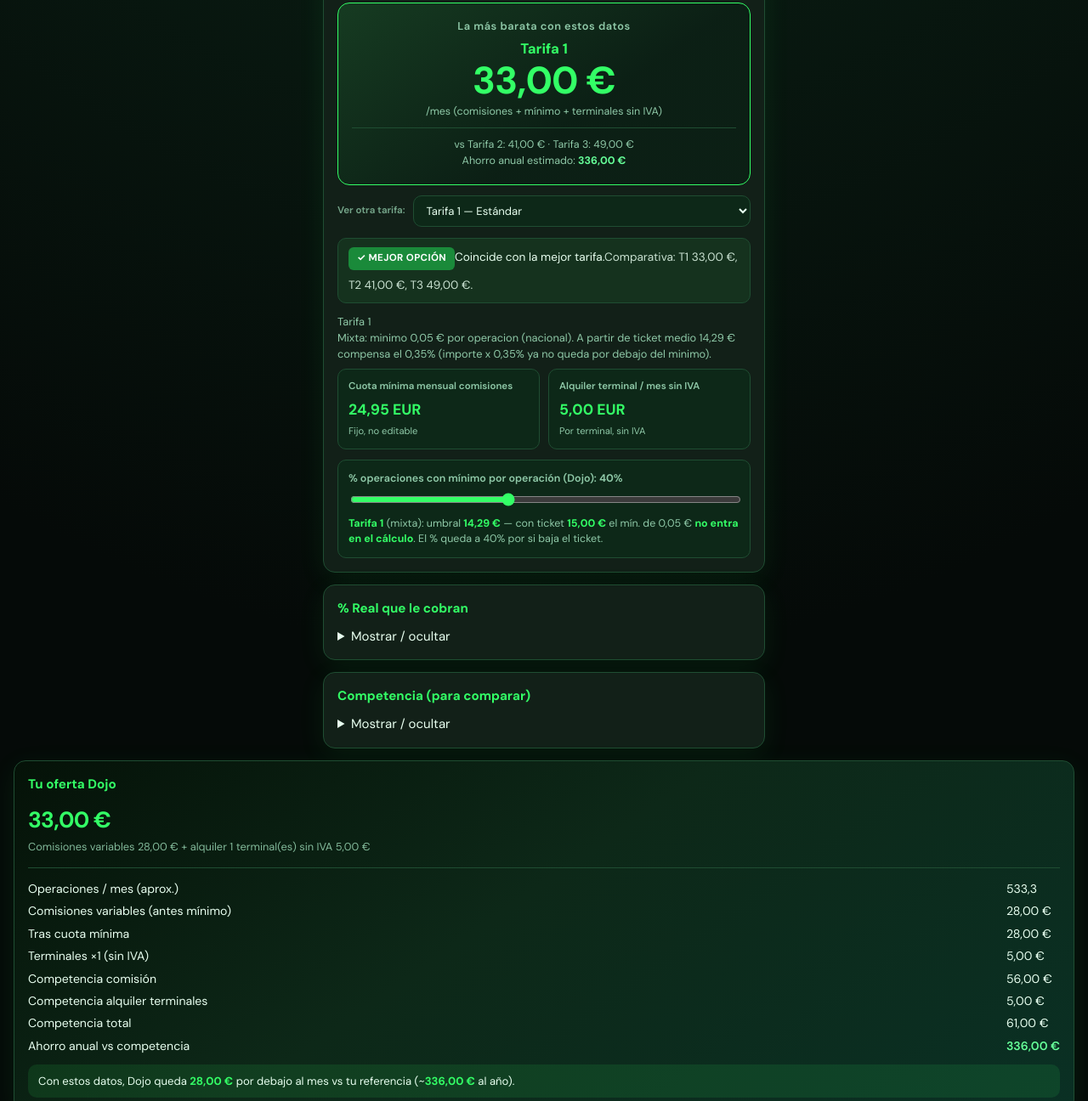
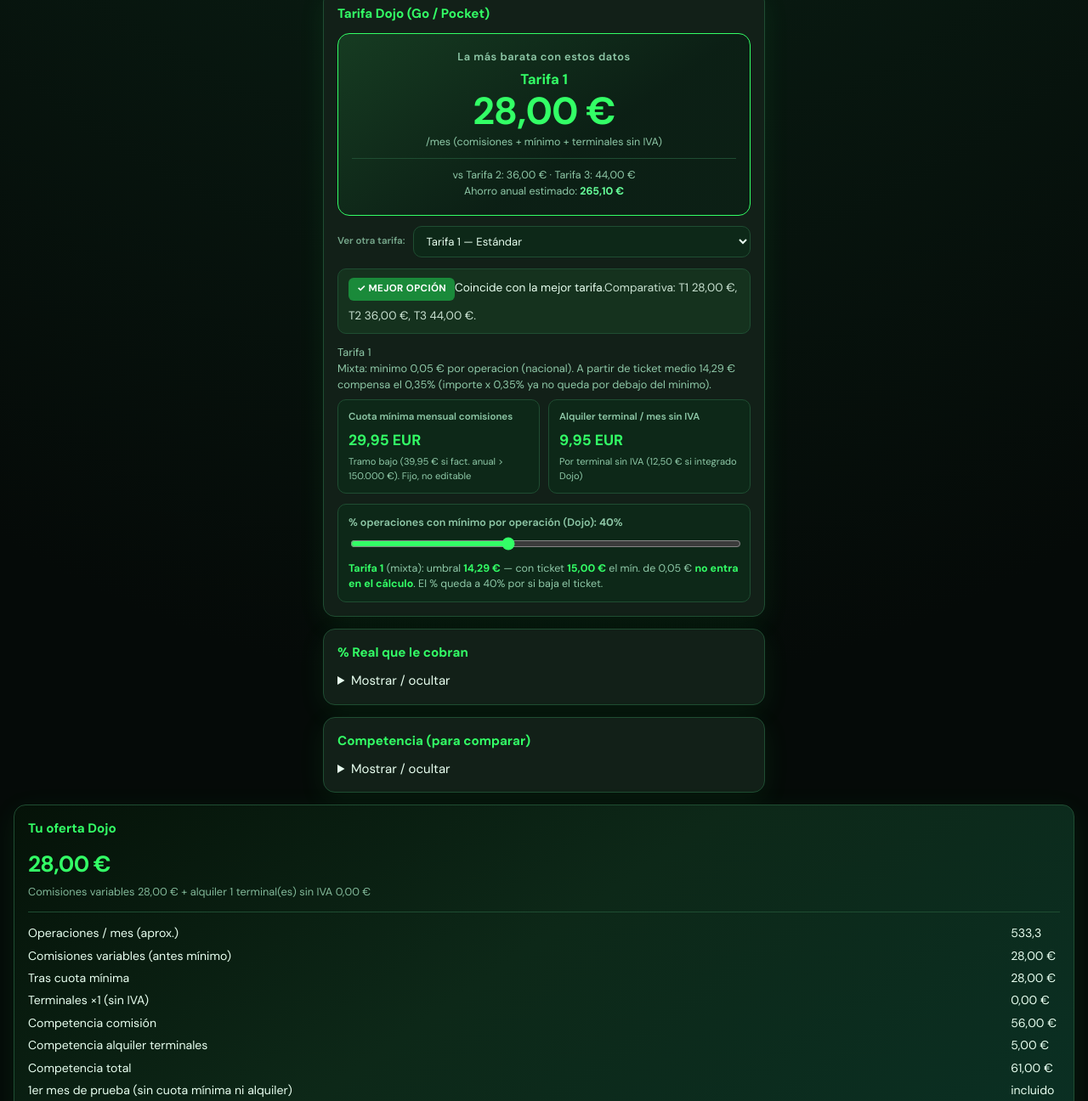
Before and after one commit to luismiguel1977/calculadora-dojo, a website: page dojo-v2.1.html in a window 1280 px wide. Shown: the part 720-2016 px from the top of the page at 85% size. Drawn offline with Linux system fonts and the light colour scheme.

Commit message:
feat(precios): actualizar a Opción Mixta 2026 con tramo anual y mes de prueba
- MMSC por tramo de facturación anual (29,95€ ≤150k, 39,95€ >150k)
- Alquiler según integración (9,95€ no integ, 12,50€ integ)
- 1er mes de prueba sin cuota mínima ni alquiler (toggle UI por defecto activo)
- Coherencia anual: anual = mes_prueba + 11·mes_normal (o 12·mensual sin prueba)
- Copy user-visible y subtotales kv actualizados a nuevos precios
- Limpieza: var integ duplicado eliminado, comentarios redundantes consolidados

Refs: precios enviados por Edgar (DOJO) el 2026-08-26

```diff
--- a/dojo-v2.1.html
+++ b/dojo-v2.1.html
@@ -1070,7 +1070,10 @@
         </div>
       </details>
       <div class="row">
-        <label class="toggle"><input type="checkbox" id="integracion" /> Integraci&oacute;n TPV (+0,10% sobre ventas; terminal integrado 15 EUR una vez, ver desglose)</label>
+        <label class="toggle"><input type="checkbox" id="integracion" /> Integraci&oacute;n TPV (+0,10% sobre ventas; terminal integrado 12,50 €/mes sin IVA, ver desglose)</label>
+      </div>
+      <div class="row">
+        <label class="toggle"><input type="checkbox" id="mesPrueba" checked /> 1er mes de prueba (sin cuota m&iacute;nima ni alquiler del dat&aacute;fono)
       </div>
     </section>
 
@@ -1096,13 +1099,13 @@
       <div class="fixed-vals">
         <div class="fixed-item">
           <span class="fixed-label">Cuota m&iacute;nima mensual comisiones</span>
-          <span class="fixed-num">24,95&nbsp;EUR</span>
-          <span class="fixed-note">Fijo, no editable</span>
+          <span class="fixed-num">29,95&nbsp;EUR</span>
+          <span class="fixed-note">Tramo bajo (39,95 € si fact. anual &gt; 150.000 €). Fijo, no editable</span>
         </div>
         <div class="fixed-item">
           <span class="fixed-label">Alquiler terminal / mes sin IVA</span>
-          <span class="fixed-num">5,00&nbsp;EUR</span>
-          <span class="fixed-note">Por terminal, sin IVA</span>
+          <span class="fixed-num">9,95&nbsp;EUR</span>
+          <span class="fixed-note">Por terminal sin IVA (12,50 € si integrado Dojo)</span>
         </div>
       </div>
       <div class="penal-box" id="penalDojoBox">
@@ -1161,7 +1164,7 @@
     <section class="card results" id="resultsBox">
       <h2>Tu oferta Dojo</h2>
       <div class="big-num" id="totalDojo">--</div>
-      <div class="sub" id="totalSub">Coste mensual estimado (comisiones + m&iacute;nimo + alquiler terminales sin IVA). El terminal integrado 15 EUR es &uacute;nico, no entra aqu&iacute;.</div>
+      <div class="sub" id="totalSub">Coste mensual estimado (comisiones + m&iacute;nimo + alquiler terminales sin IVA). El terminal integrado 12,50\u202f\u20ac/mes y el no integrado 9,95\u202f\u20ac/mes (sin IVA) se incluyen en el subtotal al activar integraci&oacute;n.</div>
       <div class="kv" id="kv"></div>
       <div class="pill-save" id="saveLine"></div>
     </section>
@@ -1321,8 +1324,10 @@
   <script>
 (function () {
   "use strict";
-  var CUOTA_MIN_FIJA = 24.95;
-  var ALQUILER_SIN_IVA_FIJO = 5;
+  var CUOTA_MIN_FIJA = { bajo: 29.95, alto: 39.95 };   // €/mes sin IVA · ≤150k€ / >150k€ anual
+  var ALQUILER_NO_INTEG  = 9.95;                        // €/mes sin IVA · terminal no integrado
+  var ALQUILER_INTEG     = 12.50;                       // €/mes sin IVA · terminal integrado Dojo
+  var UMBRAL_FACT_ANUAL  = 150000;                      // € / año para subir al tramo alto
   var TARIFAS = {
     "1": {
       label: "Tarifa 1",
@@ -1493,12 +1498,18 @@
     var pctNonEu = Math.max(0, num("pctNonEu"));
     var sumSpec = pctBiz + pctEu + pctNonEu;
     var nat = Math.max(0, 100 - sumSpec);
-    var cuotaMin = CUOTA_MIN_FIJA;
-    var alquilerEx = ALQUILER_SIN_IVA_FIJO;
     var numTerminales = intMin("numTerminales", 1);
+    var integ        = bool("integracion");
+    // Tramo por facturación ANUAL (input cto es MENSUAL → ×12)
+    var factAnual    = cto * 12;
+    var cuotaMin     = factAnual > UMBRAL_FACT_ANUAL
+                       ? CUOTA_MIN_FIJA.alto
+                       : CUOTA_MIN_FIJA.bajo;
+    var alquilerEx   = integ ? ALQUILER_INTEG : ALQUILER_NO_INTEG;
+    // Mes de prueba: ni MMSC ni alquiler en el mes 1
+    var mesPrueba    = bool("mesPrueba");
     var T = TARIFAS[tarifaKey] || TARIFAS["1"];
     var useMix = bool("useMixta");
-    var integ = bool("integracion");
     var n = cto / ticket;
     var volNat = cto * (nat / 100);
     var volBiz = cto * (pctBiz / 100);
@@ -1572,10 +1583,22 @@
 
     var varComm = varNatComm + nBiz * bizFeePerTxn() + nEu * euFeePerTxn() + nNon * nonEuFeePerTxn();
     if (integ) varComm += cto * T.integRate;
-    var afterMin = Math.max(varComm, cuotaMin);
-    var alquilerSinIva = alquilerEx * numTerminales;
-    var alquilerIva = alquilerSinIva * (1 + ivaPct / 100);
-    var totalDojo = afterMin + alquilerSinIva;
+    // Mes 1 de prueba: solo comisiones reales (sin MMSC ni alquiler)
+    // Mes 2+: MMSC si comisiones < MMSC, + alquiler
+    var afterMin        = mesPrueba
+                          ? varComm
+                          : Math.max(varComm, cuotaMin);
+    var alquilerSinIva  = mesPrueba ? 0 : alquilerEx * numTerminales;
+    var alquilerIva     = alquilerSinIva * (1 + ivaPct / 100);
+    var totalDojo       = afterMin + alquilerSinIva;
+    // Para coherencia del anual: el "Coste mensual" mostrado es el del mes 2+
+    // (mes normal con MMSC y alquiler). El mes de prueba se muestra aparte.
+    var afterMinNormal  = Math.max(varComm, cuotaMin);
+    var alquilerNormal  = alquilerEx * numTerminales;
+    var totalDojoMes2   = afterMinNormal + alquilerNormal;
+    var totalDojoAnual  = mesPrueba
+                          ? totalDojo + totalDojoMes2 * 11
+                          : totalDojo * 12;
     var compTmp = { n: n, ticket: ticket, numTerminales: numTerminales, T: T, tarifaKey: tarifaKey };
     var comp = computeCompetenciaTotals(compTmp);
     var totalComp = comp.totalComp;
@@ -1591,13 +1614,19 @@
       alquilerSinIva: alquilerSinIva,
       alquilerIva: alquilerIva,
       numTerminales: numTerminales,
-      totalDojo: totalDojo,
+      totalDojo: totalDojo,            // mes 1 si prueba, mes 2+ si no
+      totalDojoMes2: totalDojoMes2,    // coste del mes 2+ (referencia anual)
+      totalDojoAnual: totalDojoAnual,  // 1 + 11·mes2 si prueba, 12·mes1 si no
       totalComp: totalComp,
+      totalCompAnual: totalComp * 12,
       compComision: comp.compComision,
       compAlquiler: comp.compAlquiler,
       compFijo: comp.compFijo,
       save: save,
+      saveAnual: (totalComp * 12) - totalDojoAnual,
       savePrint: save,
+      savePrintAnual: ((totalComp * 12) - totalDojoAnual),
+      mesPrueba: mesPrueba,
       nat: nat,
       T: T,
       useMix: useMix,
@@ -1703,7 +1732,7 @@
       box.classList.add("is-disabled");
       inp.disabled = true;
       inp.value = "0";
-      st.innerHTML = "<strong>Tarifa 3:</strong> cobra solo el % sobre ventas. No hay m\u00ednimo por operaci\u00f3n, pero la cuota m\u00ednima mensual de 24,95\u202f\u20ac se aplica si las comisiones no la superan.";
+      st.innerHTML = "<strong>Tarifa 3:</strong> cobra solo el % sobre ventas. No hay m\u00ednimo por operaci\u00f3n, pero la cuota m\u00ednima mensual de 29,95\u202f\u20ac (o 39,95\u202f\u20ac si facturaci\u00f3n anual &gt; 150.000\u202f\u20ac) se aplica si las comisiones no la superan.";
       syncPenalSliderLabel();
       return;
     }
@@ -1893,7 +1922,7 @@
     var saveBlock = document.getElementById("printSaveBlock");
     if (p.savePrint > 0) {
       if (saveBlock) saveBlock.style.display = "";
-      setPrintText("printAhorroAnual", fmtEuroPrint(p.savePrint * 12));
+      setPrintText("printAhorroAnual", fmtEuroPrint(p.savePrintAnual));
       setPrintText("printAhorroMensual", fmtEuroPrint(p.savePrint) + " cada mes en caja");
     } else if (saveBlock) {
       saveBlock.style.display = "none";
@@ -1911,7 +1940,7 @@
     setPrintText("printCompMensual", fmtEuroPrint(p.totalCompPrint));
     setPrintText("printDojoMensual", fmtEuroPrint(p.totalDojoPrint));
     setPrintText("printCompAnual", fmtEuroPrint(p.totalCompPrint * 12));
-    setPrintText("printDojoAnual", fmtEuroPrint(p.totalDojoPrint * 12));
+    setPrintText("printDojoAnual", fmtEuroPrint(p.totalDojoAnual));
 
     var notaProv = "* Proveedor: " + fmtPct(compPctVal);
     var notaDojo = useMix
@@ -2039,7 +2068,7 @@
     if (telPc) contacto.push(telPc);
     var contactoStr = contacto.length ? contacto.join(" \u00b7 ") : "(tu contacto)";
     var ahorroMes = r.save;
-    var ahorroAnio = r.save * 12;
+    var ahorroAnio = r.saveAnual;
     return [
       "Hola " + nombreComercio + ",",
       "",
@@ -2081,7 +2110,7 @@
     var text =
       "Propuesta DOJO para " + nombreComercio + "\n" +
       "Tarifa " + tarifa + " \u00b7 Coste mensual " + fmtEuro(r.totalDojo) +
-      " \u00b7 Ahorro anual " + fmtEuro(r.save * 12) +
+      " \u00b7 Ahorro anual " + fmtEuro(r.saveAnual) +
       "\n\n(Generado desde la calculadora DOJO)";
     var url = (typeof window !== "undefined" && window.location) ? window.location.href : "";
     if (navigator && typeof navigator.share === "function") {
@@ -2199,7 +2228,7 @@
         // no `chosenK` (la que el usuario eligió manualmente). El hero ya
         // muestra "Tarifa X: la más barata", así que el ahorro debe ser
         // coherente con esa afirmación.
-        fmtEuro(computeWithTarifaKey(bestK).save * 12) + "</strong>";
+        fmtEuro(computeWithTarifaKey(bestK).saveAnual) + "</strong>";
     }
 
     document.getElementById("totalDojo").textContent = fmtEuro(r.totalDojo);
@@ -2213,7 +2242,7 @@
     if (r.integ) {
       integRows =
         "<span>Recargo integraci\u00f3n (0,10% sobre TPV)</span><span>" + fmtEuro(r.integExtra) + "</span>" +
-        "<span>Terminal integrado (\u00fanico)</span><span>15,00 EUR</span>";
+        "<span>Terminal integrado Dojo (recurrente)</span><span>12,50 EUR/mes sin IVA</span>";
     }
     var compRows =
       "<span>Competencia comisi\u00f3n</span><span>" + fmtEuro(r.compComision) + "</span>" +
@@ -2231,7 +2260,8 @@
       "<span>Terminales \u00d7" + r.numTerminales + " (sin IVA)</span><span>" + fmtEuro(r.alquilerSinIva) + "</span>" +
       compRows +
       "<span>Competencia total</span><span>" + fmtEuro(r.totalComp) + "</span>" +
-      "<span>Ahorro anual vs competencia</span><span style=\"color:#66ff99\">" + fmtEuro(r.save * 12) + "</span>";
+      (r.mesPrueba ? "<span>1er mes de prueba (sin cuota mínima ni alquiler)</span><span>incluido</span>" : "") +
+      "<span>Ahorro anual vs competencia</span><span style=\"color:#66ff99\">" + fmtEuro(r.saveAnual) + "</span>";
 
     var saveLine = document.getElementById("saveLine");
     if (r.save > 0) {
@@ -2239,8 +2269,8 @@
         "Con estos datos, Dojo queda <strong>" +
         fmtEuro(r.save) +
         "</strong> por debajo al mes vs tu referencia (~<strong>" +
-        fmtEuro(r.save * 12) +
-        "</strong> al a\u00f1o).";
+        fmtEuro(r.saveAnual) +
+        "</strong> al a\u00f1o.";
     } else if (r.save < 0) {
       saveLine.innerHTML =
         "La referencia de competencia queda por debajo; ajusta % competidor o revisa mix de tarjetas / tarifa negociada.";
```
